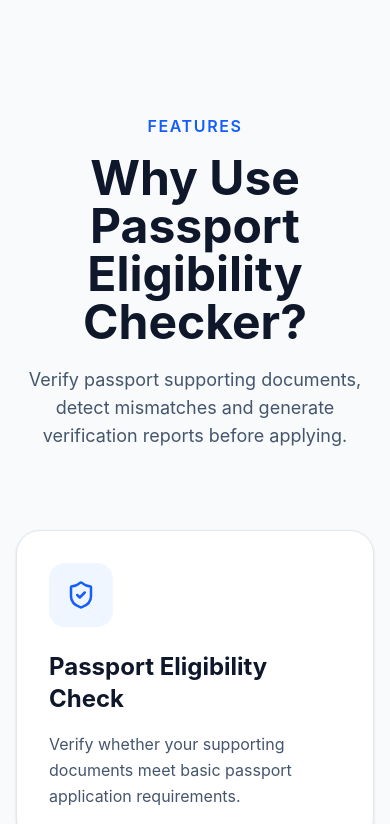
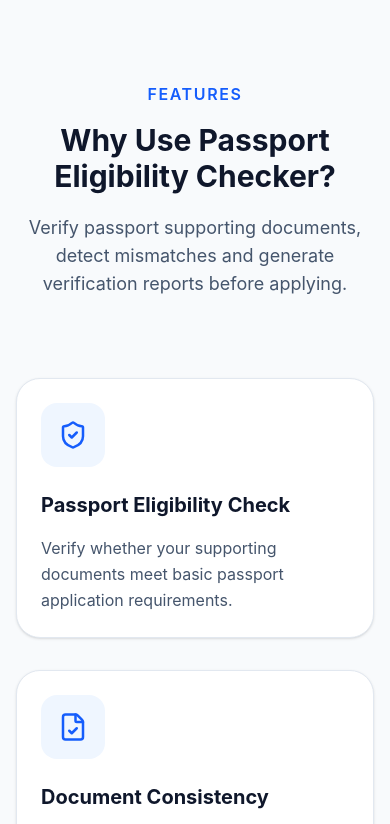
Before and after one commit to Jinit123/Passport-Eligibility-Checker, an Astro site: page / in a window 390 px wide. Shown: the part 600-1424 px from the top of the page. Built offline with nearby package versions, Linux system fonts and the light colour scheme; Astro itself is replaced by a stand-in of ours.

Commit message:
Responsivness Check

```diff
--- a/src/components/Features.tsx
+++ b/src/components/Features.tsx
@@ -60,7 +60,9 @@ export default function Features() {
 
         <section
             className="
-                py-24
+                py-16
+sm:py-20
+lg:py-24
             "
         >
 
@@ -82,7 +84,9 @@ export default function Features() {
                 <h2
                     className="
                         mt-4
-                        text-5xl
+                        text-3xl
+sm:text-4xl
+lg:text-5xl
                         font-bold
                         text-slate-900
                     "
@@ -140,7 +144,8 @@ export default function Features() {
                                     rounded-3xl
                                     border
                                     border-slate-200
-                                    p-8
+                                    p-6
+sm:p-8
                                     shadow-sm
                                     hover:shadow-xl
                                     hover:-translate-y-2
@@ -173,7 +178,8 @@ export default function Features() {
                                 <h3
                                     className="
                                         mt-6
-                                        text-2xl
+                                        text-xl
+sm:text-2xl
                                         font-bold
                                         text-slate-900
                                     "
--- a/src/pages/index.astro
+++ b/src/pages/index.astro
@@ -27,6 +27,11 @@ Passport Eligibility Checker | Verify Aadhaar & PAN For Passport Application
 <meta
     name="description"
     content="Check passport eligibility by verifying Aadhaar and PAN document consistency using OCR technology. Detect name and DOB mismatches before passport application."
+/>
+
+<meta
+    name="viewport"
+    content="width=device-width, initial-scale=1.0"
 />
 
 <meta
```
